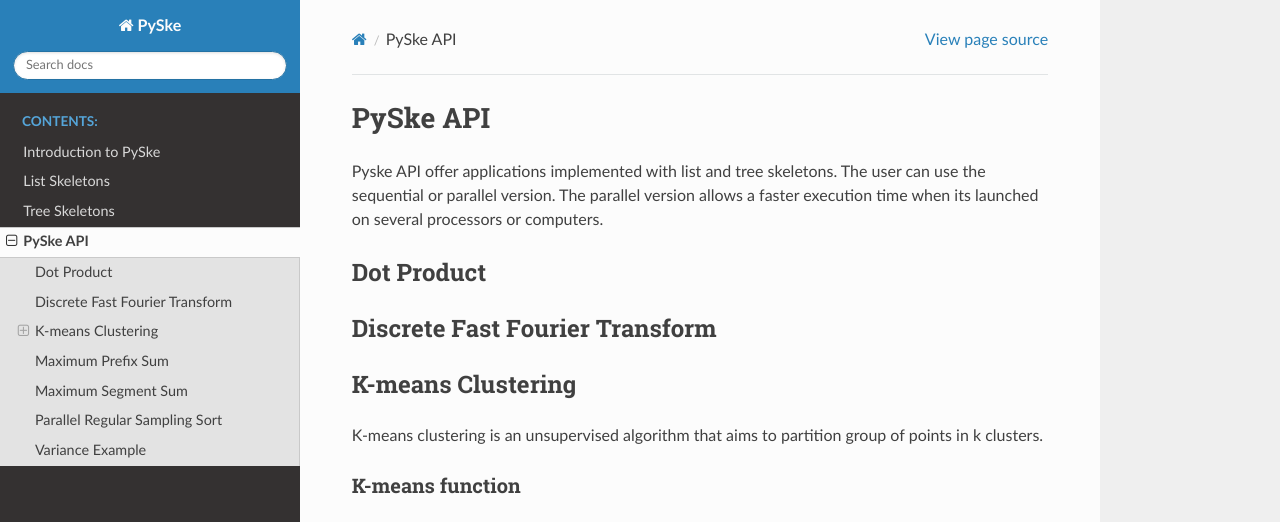
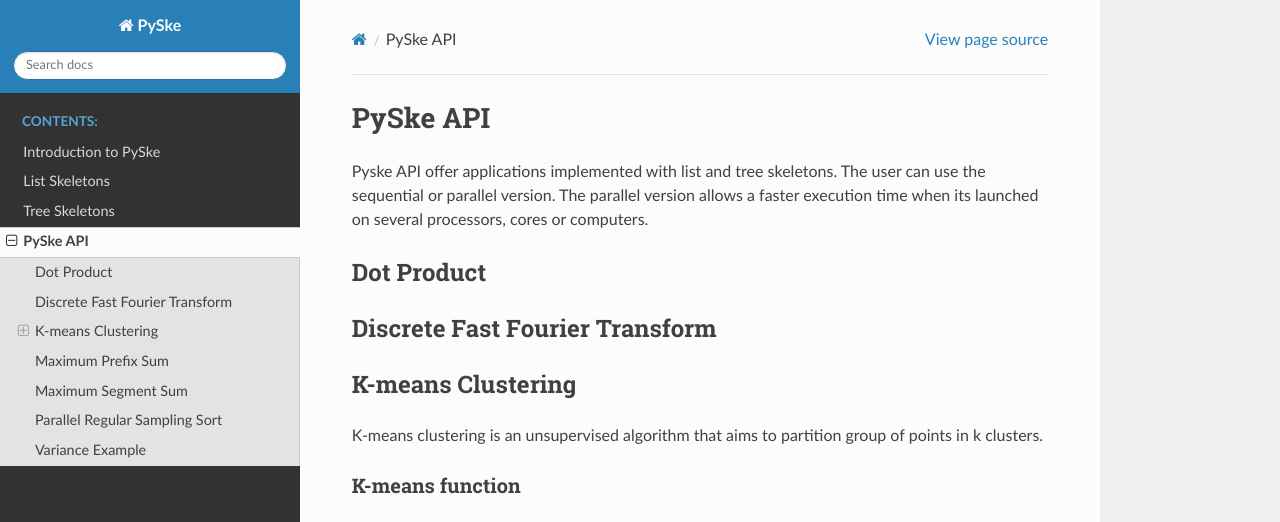
Before and after one commit to pyske/PySke, a Sphinx documentation site: the page built from docs/api.rst, in a window 1280 px wide and 1400 px high. Shown: the top 522 px of the window. Built offline with Sphinx 7.4.7 and the Read the Docs theme 2.0.0, drawn with Linux system fonts in a browser that asks for light colours; some of the changed text lies outside the part shown; grey boxes are pictures that could not be loaded.

```diff
--- a/docs/api.rst
+++ b/docs/api.rst
@@ -3,7 +3,7 @@ PySke API
 
 Pyske API offer applications implemented with list and tree skeletons.
 The user can use the sequential or parallel version.
-The parallel version allows a faster execution time when its launched on several processors or computers.
+The parallel version allows a faster execution time when its launched on several processors, cores or computers.
 
 Dot Product
 -----------
```
Also changed, not shown: other parts of docs/api.rst (+14 -8 lines), 1 other file.
